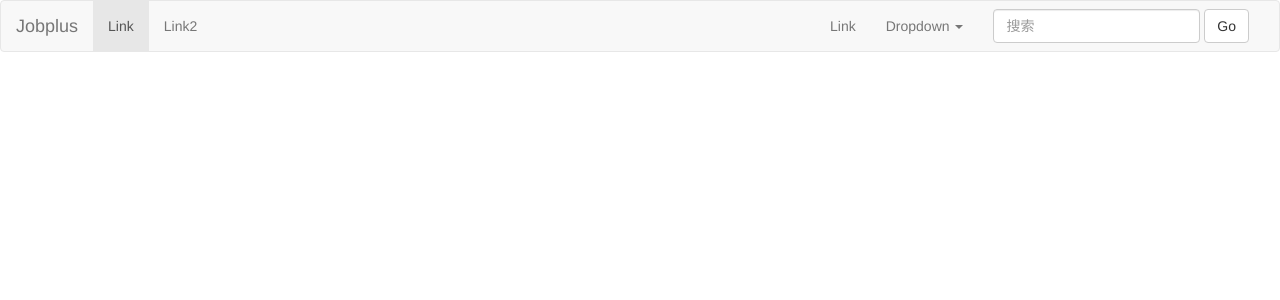
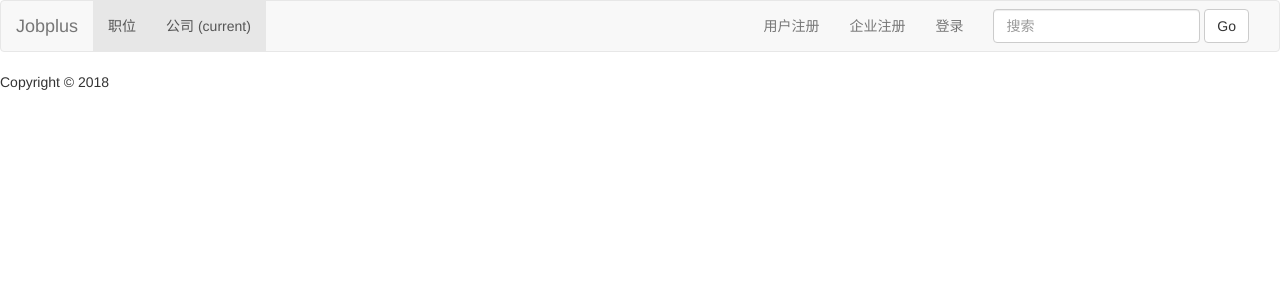
Before and after one commit to Ai-Gao/Flask-jobplus, a Flask app: template jobplus/templates/base.html in a window 1280 px wide. Shown: the top 300 px of the page. Run offline with Flask 2, Linux system fonts and the light colour scheme; the template is opened without the code that fills it, so the values that code supplies are empty; some libraries are stand-ins or nearby versions.

Commit message:
achieve base.html

```diff
--- a/jobplus/templates/base.html
+++ b/jobplus/templates/base.html
@@ -5,9 +5,12 @@
         <meta name='viewport' content='width=device-width' />
         <title>{% block title %}{% endblock %}</title>
 
+        {% block head_css %}
         <link rel='stylesheet' href='/static/main.css' type='text/css'>
 
         <link rel='stylesheet' href='https://cdn.bootcss.com/bootstrap/3.3.7/css/bootstrap.min.css'>
+
+        {% endblock %}
 
     </head>
 
@@ -24,19 +27,24 @@
                         <span class='icon-bar'></span>
                     </button>
 
-                    <a class='navbar-brand' href='#'>Jobplus</a>
+                    <a class='navbar-brand' href='/'>Jobplus</a>
                 </div>
 
                 <!-- Collect the nav links, forms, and other content for toggling -->
                 <div class='collapse navbar-collapse' id='bs-example-navbar-collapse-1'>
                     <ul class='nav navbar-nav'>
                         <li class='active'>
-                            <a href='#'>Link
+                            <a href='#'>职位
                                 <span class='sr-only'>(current)</span>
                             </a>
                         </li>
-                        <li><a href='#'>Link2</a></li>
+                        <li class='active'><a href='#'>公司
+                                <span class='sr=only'>(current)</span>
+                            </a></li>
 
+                            {% if current_user.is_authenticated and current_user.is_admin %}
+                            <li><a href='#'>控制台</a></li>
+                            {% endif %}
                     </ul>
 
                     <form class='navbar-form navbar-right' >
@@ -46,13 +54,19 @@
                         <button type='submit' class='btn btn-default'>Go</button>
                     </form>
                     <ul class='nav navbar-nav navbar-right'>
-                        <li><a href='#'>Link</a></li>
+                        {% if not current_user.is_authenticated %}
+
+                        <li><a href='#'>用户注册</a></li>
+                        <li><a href='#'>企业注册</a></li>
+                        <li><a href='{{url_for('front.login')}}'>登录</a></li>
+                        {% else %}
                         <li class='dropdown'>
-                            <a href='#' class='dropdown-toggle' data-toggle='dropdown' role='button' aria-haspopup='true' aria-expanded='false'>Dropdown <span class='caret'></span></a>
+                            <a href='#' class='dropdown-toggle' data-toggle='dropdown' role='button' aria-haspopup='true' aria-expanded='false'> drop<!--{{ current_user }}--><span class='caret'></span></a>
                             <ul class='dropdown-menu'>
-                                <li><a href='#'>Action</a></li>
-                                <li><a href='#'>Another action</a></li>
-                                <li><a href='#'>Something else here</a></li>
+                                <li><a href='#'>我的主页</a></li>
+                                <li role='separator' class='divider'></li>
+                                <li><a href='#'>退出登录</a></li>
+                                {% endif %}
                             </ul>
                         </li>
                     </ul>
@@ -60,15 +74,36 @@
             </div>
         </nav>
 
+        <!-- header -->
+        <div class='container-fluid header'>
+            {% block head %}
+            {% endblock %}
+        </div>
+
+        <div class='container'>
+            {% with messages = get_flashed_messages(with_categories=true) %}
+            {% if messages %}
+            {% for category, message in messages %}
+            <div class='alert alert-{{ category }} alert-dismissible' role='alert'></div>
+            <button type='button' class='close' data-dismiss='alert' aria-label='Close'><span aria-hidden='true'>&times</span></button>
+            {{ message }}
+            {% endfor %}
+            {% endif %}
+            {% endwith %}
+        </div>
+
         {% block body %}
         {% endblock %}
 
         {% block footer %}
+        <div class='footer'> Copyright © 2018 </div>
         {% endblock %}
 
+        {% block tail_js %}
         <script src='https://cdnjs.cloudflare.com/ajax/libs/jquery/3.2.1/jquery.min.js'></script>
         <script src='https://cdn.bootcss.com/bootstrap/3.3.7/js/bootstrap.min.js'></script>
         <script src='/static/main.js'></script>
+        {% endblock %}
     </body>
 
 </html>
```
Also changed, not shown: jobplus/handlers/front.py (+10 -0 lines), jobplus/templates/login.html (added, +7 -0 lines), jobplus/templates/register.html (added, +7 -0 lines).
